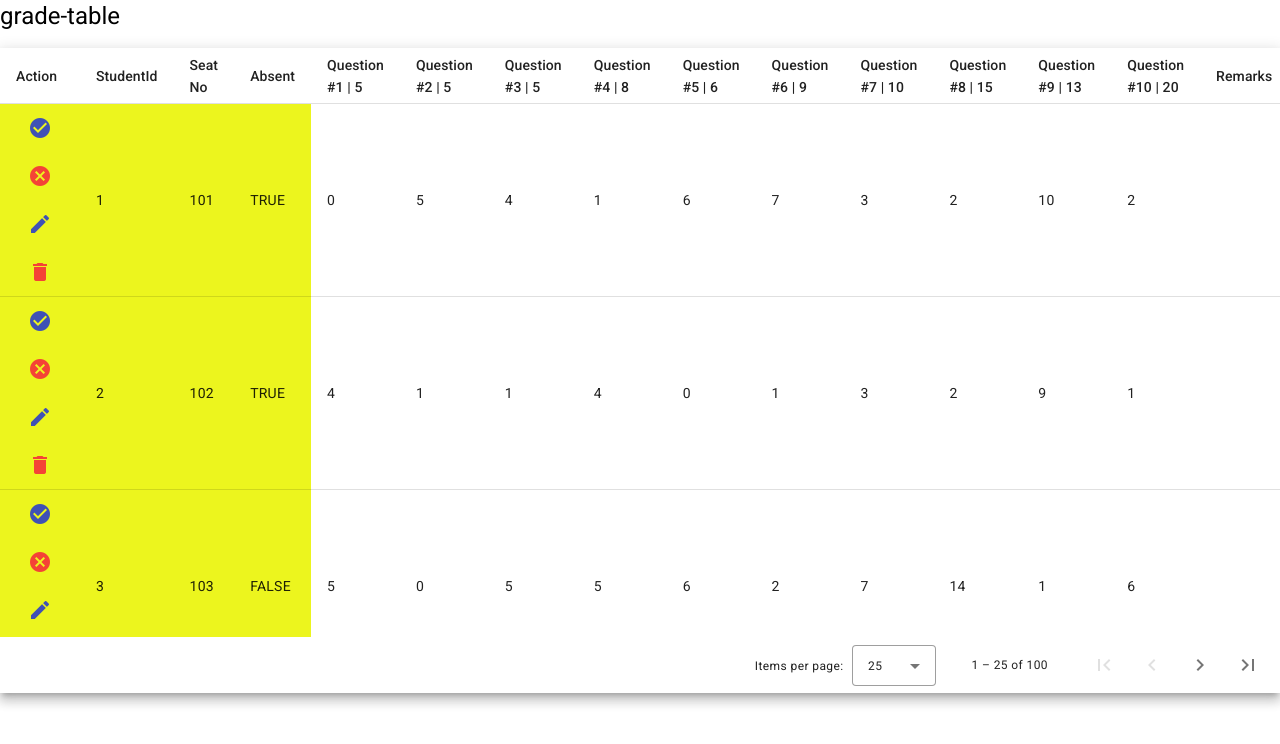
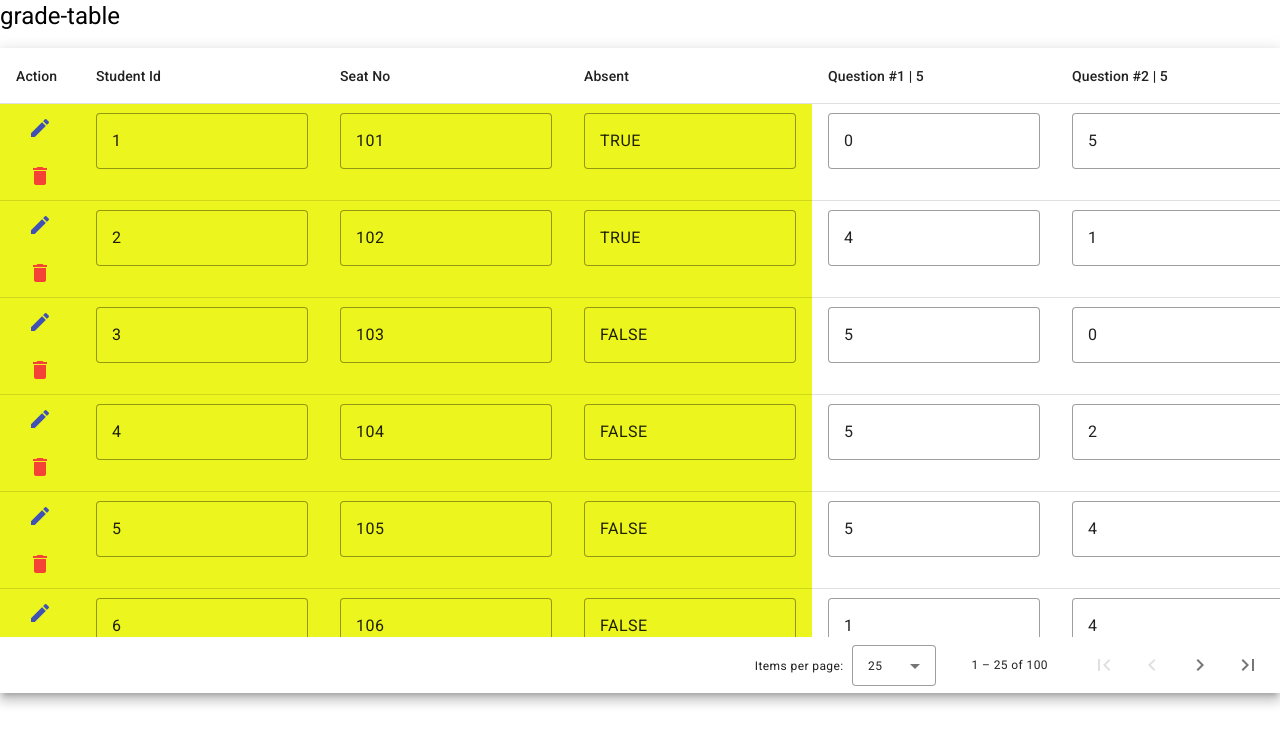
Before and after one commit to manishsharma1992/grade-table, an Angular app: page / in a window 1280 px wide. Shown: the top 744 px of the page. Built offline with nearby package versions, Linux system fonts and the light colour scheme.

Commit message:
Updated the code

```diff
--- a/src/app/app.component.html
+++ b/src/app/app.component.html
@@ -1,3 +1,3 @@
 <router-outlet></router-outlet>
 <offee-datatable [title]="title" [datasource]="datasource" [columns]="columns"></offee-datatable>
-<!-- <offee-reusable-table [title]="title" [datasource1]="datasource1" [columns1]="columns1"></offee-reusable-table> -->
+<!-- <offee-reusable-table></offee-reusable-table> -->
--- a/src/app/app.module.ts
+++ b/src/app/app.module.ts
@@ -7,6 +7,7 @@ import { SharedModule } from './shared/shared.module';
 import { BrowserAnimationsModule } from '@angular/platform-browser/animations';
 import { HttpClientModule } from '@angular/common/http';
 import { FormsModule, ReactiveFormsModule } from '@angular/forms';
+import { MAT_FORM_FIELD_DEFAULT_OPTIONS } from '@angular/material/form-field';
 
 @NgModule({
   declarations: [
--- a/src/app/shared/components/datatable/datatable.component.html
+++ b/src/app/shared/components/datatable/datatable.component.html
@@ -1,17 +1,21 @@
 <h1>{{title}}</h1>
 <div class="container-fluid">
     <section class="example-container mat-elevation-z8" tabindex="0">
+        <form [formGroup]="gridForm" autocomplete="off">
+            <ng-container formArrayName="gridRows">
                 <table mat-table [dataSource]="gridData" class="mat-elevation-z8">
                     <ng-container matColumnDef="action" [sticky]="true">
                         <th mat-header-cell *matHeaderCellDef> Action </th>
-                <td mat-cell *matCellDef="let element; let i = index">
+                        <td mat-cell *matCellDef="let element; let i = index" [formGroup]="element">
                             <button mat-icon-button class="material-icons app-toolbar-menu save-button"
-                        matTooltip="Save Changes" color="primary">
+                                matTooltip="Save Changes" color="primary"
+                                *ngIf="!gridForm.get('gridRows')?.value[i].isEditable">
                                 <mat-icon>check_circle</mat-icon>
                             </button>
 
                             <button mat-icon-button class="material-icons app-toolbar-menu cancel-button"
-                        matTooltip="Cancel Changes" color="warn">
+                                matTooltip="Cancel Changes" color="warn"
+                                *ngIf="!gridForm.get('gridRows')?.value[i].isEditable">
                                 <mat-icon>cancel</mat-icon>
                             </button>
 
@@ -30,21 +34,35 @@
                         <ng-container *ngIf="column.isSticky; else displayNormalColumn">
                             <ng-container matColumnDef="{{column.colValue}}" [sticky]="true">
                                 <th mat-header-cell *matHeaderCellDef>{{column.colDisplayValue}}</th>
-                        <td mat-cell *matCellDef="let element"> {{element[column.colValue]}}</td>
+                                <td mat-cell *matCellDef="let element; let i = index" [formGroup]="element">
+                                    <mat-form-field appearance="outline">
+                                        <input matInput  type="text"
+                                            formControlName="{{column.colValue}}" [readonly]="true"
+                                            placeholder="{{column.colValue}}" />
+                                    </mat-form-field>
+
+                                </td>
                             </ng-container>
                         </ng-container>
                         <ng-template #displayNormalColumn>
                             <ng-container matColumnDef="{{column.colValue}}">
                                 <th mat-header-cell *matHeaderCellDef>{{column.colDisplayValue}}</th>
-                        <td mat-cell *matCellDef="let element"> {{element[column.colValue]}} </td>
+                                <td mat-cell *matCellDef="let element" [formGroup]="element">
+                                    <mat-form-field appearance="outline">
+                                        <input matInput type="text"
+                                            formControlName="{{column.colValue}}" [readonly]="true"
+                                            placeholder="{{column.colValue}}" />
+                                    </mat-form-field>
+                                </td>
                             </ng-container>
                         </ng-template>
                     </ng-container>
                     <tr mat-header-row *matHeaderRowDef="colValues; sticky: true"></tr>
                     <tr mat-row *matRowDef="let row; columns: colValues;"></tr>
                 </table>
-        <mat-paginator class="mat-paginator-sticky" [pageSizeOptions]="[25, 50, 100]"
-                 showFirstLastButtons
+            </ng-container>
+        </form>
+        <mat-paginator class="mat-paginator-sticky" [pageSizeOptions]="[25, 50, 100]" showFirstLastButtons
             aria-label="Select page">
         </mat-paginator>
     </section>
--- a/src/app/shared/components/datatable/datatable.component.ts
+++ b/src/app/shared/components/datatable/datatable.component.ts
@@ -1,4 +1,5 @@
 import { Component, Input, OnChanges, OnInit, SimpleChanges, ViewChild } from '@angular/core';
+import { FormArray, FormBuilder, FormControl, FormGroup } from '@angular/forms';
 import { MatPaginator } from '@angular/material/paginator';
 import { MatTableDataSource } from '@angular/material/table';
 
@@ -18,19 +19,36 @@ export class DatatableComponent implements OnChanges {
 
   colValues: any[] = [];
   gridData!: MatTableDataSource<any>;
+  gridForm!: FormGroup;
 
-  constructor() { }
+  constructor(public formBuilder: FormBuilder) { }
 
   ngOnChanges(changes: SimpleChanges): void {
     this.datasource = changes['datasource'].currentValue;
-    this.gridData = new MatTableDataSource<any>(this.datasource);
-    this.gridData.paginator = this.paginator;
     this.colValues = [];
     this.colValues.push('action');
     this.columns = changes['columns'].currentValue;
     this.columns.forEach(column => {
       this.colValues = [...this.colValues, column.colValue]
     });
+
+    this.gridForm = this.formBuilder.group({
+      gridRows: this.formBuilder.array(this.datasource.map((ele: any) => this.createGridFormGroup(ele)))
+    })
+    this.gridData = new MatTableDataSource<any>((this.gridForm.get('gridRows') as FormArray).controls);
+    this.gridData.paginator = this.paginator;
   }
 
+  createGridFormGroup(ele: any): any {
+    let formGroup: any = {};
+    formGroup['action'] = new FormControl('existingRecord');
+    formGroup['isEditable'] = new FormControl(true);
+    for(const [key, value] of Object.entries(ele)) {
+          formGroup[key] = new FormControl(value);
+    }
+    return this.formBuilder.group(formGroup);
+  }
+
+
+
 }
--- a/src/app/shared/components/reusable-table/reusable-table.component.html
+++ b/src/app/shared/components/reusable-table/reusable-table.component.html
@@ -1,157 +1,118 @@
-<!-- <section class="example-container mat-elevation-z8" tabindex="0">
-    <h1>{{title}}</h1>
-    <table mat-table [dataSource]="datasource1" class="mat-elevation-z8">
-        <ng-container *ngFor="let column of columns1">
-            <ng-container *ngIf="column.isSticky; else displayNormalColumn">
-                <ng-container matColumnDef="{{column.columnName}}" [sticky]="true">
-                    <ng-container *ngIf="column.columnName !== 'Questions';">
-                        <th mat-header-cell *matHeaderCellDef>{{column.columnName}}</th>
-                    </ng-container>
-                    <ng-container *ngIf="column.columnName === 'SrNo'">
-                        <td mat-cell *matCellDef="let element; let i = index">{{i + 1}}</td>
-                    </ng-container>
-                    <ng-container *ngIf="column.columnName === 'Seat No'">
-                        <td mat-cell *matCellDef="let element; let i = index">{{element.seatNo}}</td>
-                    </ng-container>
-                    <ng-container *ngIf="column.columnName === 'Absent'">
-                        <td mat-cell *matCellDef="let element; let i = index">
-                            <section class="example-section">
-                                <mat-checkbox class="example-margin"></mat-checkbox>
-                            </section>
-                        </td>
-                    </ng-container>
-                </ng-container>
-            </ng-container>
-            <ng-template #displayNormalColumn>
-                <ng-container matColumnDef="{{column.columnName}}">
-                    <ng-container *ngIf="column.columnName !== 'Questions'; else displayQuestionColumn">
-                        <th mat-header-cell *matHeaderCellDef>{{column.columnName}}</th>
-                    </ng-container>
-                    <ng-template #displayQuestionColumn>
-                        <ng-container *matHeaderCellDef>
-                            <th mat-header-cell *ngFor="let question of column.questions; let last = last">
-                                <div style="width: 100px; white-space: nowrap;">{{ question.question }} | {{
-                                    question.maxMarks }} M</div>
-                            </th>
-                            <ng-container *ngFor="let question of row.marksObtained; let last = last">
-                                <td>{{ question }}</td>
-                            </ng-container>
+<div class="mat-elevation-z8">
+    <button><mat-icon (click)="AddNewRow()" class="add-button">add_box</mat-icon></button>
+    <br />
+    <mat-form-field style="width: 40%">
+      <mat-label>Filter</mat-label>
+      <input matInput (keyup)="applyFilter($event)" placeholder="Ex. ium" #input>
+    </mat-form-field>
+    <mat-form-field style="width: 20%; float: right;">
+      <mat-label>Go to Page</mat-label>
+      <input matInput type="number" placeholder="Enter page number" [(ngModel)]="pageNumber" (ngModelChange)="goToPage()">
+    </mat-form-field>
+    <form [formGroup]="VOForm" autocomplete="off">
+      <ng-container formArrayName="VORows">
+        <table #table mat-table [dataSource]="dataSource" class="mat-elevation-z8">
 
-                        </ng-container>
-                    </ng-template>
+          <!-- Position Column -->
+          <ng-container matColumnDef="position">
+            <th mat-header-cell *matHeaderCellDef> No. </th>
+            <td mat-cell *matCellDef="let element; let i = index" [formGroup]="element">
+              <mat-form-field style="width: 70px;" appearance="fill">
+                <input matInput type="text" formControlName="position" [readonly]="true" placeholder="position">
+              </mat-form-field>
+          </ng-container>
 
-                    <ng-container *ngIf="column.columnName === 'Remarks'">
-                        <td mat-cell *matCellDef="let element; let i = index">{{element.remarks}}</td>
-                    </ng-container>
-                    <ng-container *ngIf="column.columnName === 'Action'">
-                        <td mat-cell *matCellDef="let element; let i = index">Submit</td>
-                    </ng-container>
-                </ng-container>
-            </ng-template>
+          <!-- Name Column -->
+          <ng-container matColumnDef="name">
+            <th mat-header-cell *matHeaderCellDef> Name </th>
+            <td mat-cell *matCellDef="let element; let i = index" [formGroup]="element">
 
-        </ng-container>
-        <tr mat-header-row *matHeaderRowDef="colValues1"></tr>
-        <tr mat-row *matRowDef="let row; columns: colValues1;"></tr>
-    </table>
-</section> -->
+              <!-- <span [hidden]="VOForm.get('VORows').value[i].isEditable"> -->
+              <mat-form-field style="width: 70px;"
+                [appearance]="VOForm.get('VORows')?.value[i].isEditable? 'fill' : 'outline'">
+                <input matInput placeholder="name" type="text" formControlName="name" [readonly]="VOForm.get('VORows')?.value[i].isEditable">
+              </mat-form-field>
+              <!-- </span> -->
 
-<!-- <section>
-    <div class="custom-table">
-        <table>
-            <thead>
-                <tr>
-                    <ng-container *ngFor="let column of columns1; let i = index">
-                        <th *ngIf="column.columnName !== 'Questions'" [class]="i < 3 ? 'sticky' : ''">
-                            {{ column.columnName }}
-                        </th>
-                        <ng-container *ngIf="column.columnName === 'Questions'">
-                            <ng-container *ngFor="let question of column.questions">
-                                <th>{{ question.question }} | {{ question.maxMarks }} M</th>
-                            </ng-container>
-                        </ng-container>
-                    </ng-container>
-                </tr>
-            </thead>
-            <tbody>
-                <ng-container *ngFor="let row of datasource1; let i= index;">
-                    <tr>
-                        <td *ngIf="columns1[0].isSticky" class="sticky">{{ i + 1 }}</td>
-                        <td *ngIf="columns1[1].isSticky" class="sticky">{{ row.seatNo }}</td>
-                        <td *ngIf="columns1[2].isSticky" class="sticky">
-                            <mat-checkbox></mat-checkbox>
-                        </td>
-                        <ng-container *ngFor="let question of row.marksObtained; let last = last">
-                            <td>{{ question }}</td>
-                        </ng-container>
-                        <td>
+            </td>
+          </ng-container>
 
-                        </td>
-                        <td>Submit</td>
-                    </tr>
-                </ng-container>
-            </tbody>
+          <!-- Weight Column -->
+          <ng-container matColumnDef="weight">
+            <th mat-header-cell *matHeaderCellDef> Weight </th>
+            <td mat-cell *matCellDef="let element; let i = index" [formGroup]="element">
+              <!-- [appearance]="true ? 'outline': 'fill'" -->
+              <!-- <span [hidden]="VOForm.get('VORows').value[i].isEditable"> -->
+              <mat-form-field style="width: 70px;"
+                [appearance]="VOForm.get('VORows')?.value[i].isEditable? 'fill' : 'outline'">
+                <input matInput placeholder="weight" formControlName="weight" [readonly]="VOForm.get('VORows')?.value[i].isEditable">
+              </mat-form-field>
+              <!-- </span> -->
+            </td>
+          </ng-container>
+
+          <!-- Symbol Column -->
+          <ng-container matColumnDef="symbol">
+            <th mat-header-cell *matHeaderCellDef> Symbol </th>
+            <td mat-cell *matCellDef="let element; let i = index" [formGroup]="element">
+              <!-- <span [hidden]="VOForm.get('VORows').value[i].isEditable"> -->
+              <mat-form-field style="width: 70px;"
+                [appearance]="VOForm.get('VORows')?.value[i].isEditable? 'fill' : 'outline'">
+                <input matInput placeholder="text" type="text" formControlName="symbol" [readonly]="VOForm.get('VORows')?.value[i].isEditable">
+              </mat-form-field>
+              <!-- </span> -->
+            </td>
+          </ng-container>
+
+          <ng-container matColumnDef="action">
+            <th mat-header-cell *matHeaderCellDef> Action </th>
+            <td mat-cell *matCellDef="let element; let i = index" [formGroup]="element">
+              <button mat-icon-button class="material-icons app-toolbar-menu save-button"
+                                      matTooltip="Save Changes" (click)="SaveVO(VOForm,i)"
+                                      *ngIf="!VOForm.get('VORows')?.value[i].isEditable" color="primary">
+                                      <mat-icon>check_circle</mat-icon>
+                                  </button>
+
+              <button mat-icon-button class="material-icons app-toolbar-menu cancel-button"
+                                      matTooltip="Cancel Changes" color="warn"
+                                      (click)="CancelSVO(VOForm,i)"
+                                      *ngIf="!VOForm.get('VORows')?.value[i].isEditable">
+                                      <mat-icon>cancel</mat-icon>
+                                  </button>
+
+              <button mat-icon-button class="material-icons app-toolbar-menu save-button"
+                                      *ngIf="VOForm.get('VORows')?.value[i].isEditable"
+                                      matTooltip="Edit" color="primary" (click)="EditSVO(VOForm,i)">
+                                      <mat-icon>edit</mat-icon>
+                                  </button>
+
+              <button mat-icon-button class="material-icons app-toolbar-menu delete-button"
+                                      *ngIf="VOForm.get('VORows')?.value[i].isEditable"
+                                      matTooltip="Delete" color="warn">
+                                      <mat-icon>delete</mat-icon>
+                                  </button>
+            </td>
+          </ng-container>
+
+          <tr mat-header-row *matHeaderRowDef="displayedColumns"></tr>
+          <tr mat-row *matRowDef="let row; columns: displayedColumns;"></tr>
+
+          <!-- Row shown when there is no matching data. -->
+          <tr class="mat-row" *matNoDataRow>
+            <td class="mat-cell" colspan="4">No data matching the filter "{{input.value}}"</td>
+          </tr>
         </table>
-    </div>
-</section> -->
+      </ng-container>
+    </form>
+    <mat-card *ngIf="isLoading" style="display: flex; justify-content: center; align-items: center">
+    <mat-progress-spinner
+      color="primary"
+      mode="indeterminate">
+    </mat-progress-spinner>
+  </mat-card>
 
-<!-- <section>
-    <div class="custom-table">
-        <form action="" [formGroup]="studentsMarksForm">
-
-            <table>
-                <thead>
-                    <tr>
-                        <ng-container *ngFor="let column of columns1; let i = index">
-                            <th *ngIf="column.columnName !== 'Questions'" [class]="i < 3 ? 'sticky' : ''">
-                                {{ column.columnName }}
-                            </th>
-                            <ng-container *ngIf="column.columnName === 'Questions'">
-                                <ng-container *ngFor="let question of column.questions">
-                                    <th>{{ question.question }} | {{ question.maxMarks }} M</th>
-                                </ng-container>
-                            </ng-container>
-                        </ng-container>
-                    </tr>
-                </thead>
-                <tbody formArrayName="studentDetailsRow">
-                    <ng-container *ngFor="let row of datasource1; let i= index;">
-                        <tr *ngFor="let control of studentDetailsRowControls(); last as isLast">
-                            <ng-container [formGroupName]="i">
-                                <td *ngIf="columns1[0].isSticky" class="sticky">{{ i + 1 }}</td>
-                                <td *ngIf="columns1[1].isSticky" class="sticky" formControlName="studentSeatNo">{{ row.seatNo }}</td>
-                                <td *ngIf="columns1[2].isSticky" class="sticky" formControlName="studentPresent">
-                                    <mat-checkbox></mat-checkbox>
-                                </td>
-                                <ng-container *ngFor="let question of row.marksObtained">
-                                    <ng-container formArrayName="studentMarks" >
-                                        <ng-container *ngFor="let control1 of studentMarks(i); let j = index;">
-                                            <td [formGroupName]="j">
-                                                <mat-form-field appearance="outline" class="outline-form level">
-                                                    <mat-select formControlName="level" placeholder="--">
-                                                        <mat-option value="{{data}}" *ngFor="let data of maxMarks;">
-                                                            {{data}}</mat-option>
-                                                    </mat-select>
-                                                </mat-form-field>
-                                            </td>
-                                        </ng-container>
-                                    </ng-container>
-                                </ng-container>
-                                <td>
-                                    <mat-form-field appearance="outline" class="outcome-field"
-                                    style="width: 100% !important;">
-                                    <mat-label class="label-align">Remarks</mat-label>
-                                    <textarea formControlName="studentRemarks" matInput></textarea>
-                                </mat-form-field>
-                                </td>
-                                <td>
-                                    <button class="view-btn">Submit</button>
-                                </td>
-                            </ng-container>
-
-                        </tr>
-                    </ng-container>
-                </tbody>
-            </table>
-        </form>
-    </div>
-</section> -->
+    <!-- <mat-paginator-goto [length]="100" [pageIndex]="0" [pageSize]="10" [pageSizeOptions]="[5, 10, 25, 100]"
+          (page)="paginationChange($event)"></mat-paginator-goto> -->
+    <mat-paginator [pageSizeOptions]="[5, 10, 15 ]" showFirstLastButtons>
+    </mat-paginator>
+  </div>
--- a/src/app/shared/shared.module.ts
+++ b/src/app/shared/shared.module.ts
@@ -5,6 +5,7 @@ import { MaterialImportModule } from '../material-import/material-import.module'
 import { ReusableTableComponent } from './components/reusable-table/reusable-table.component';
 import { FormsModule, ReactiveFormsModule } from '@angular/forms';
 import { MatNativeDateModule } from '@angular/material/core';
+import { MAT_FORM_FIELD_DEFAULT_OPTIONS } from '@angular/material/form-field';
 
 
 
@@ -23,6 +24,9 @@ import { MatNativeDateModule } from '@angular/material/core';
   exports: [
     DatatableComponent,
     ReusableTableComponent
+  ],
+  providers: [
+    { provide: MAT_FORM_FIELD_DEFAULT_OPTIONS, useValue: { appearance: 'fill' } }
   ]
 })
 export class SharedModule { }
--- a/src/assets/resources/marks-obtained.json
+++ b/src/assets/resources/marks-obtained.json
@@ -1,6 +1,6 @@
 {
   "columns": [{
-      "colDisplayValue": "StudentId",
+      "colDisplayValue": "Student Id",
       "colValue": "studentId",
       "isSticky": true
   },{
```
Also changed, not shown: src/app/shared/components/reusable-table/reusable-table.component.ts (+9 -56 lines). Lines whose indentation alone changed are shown as unchanged.
